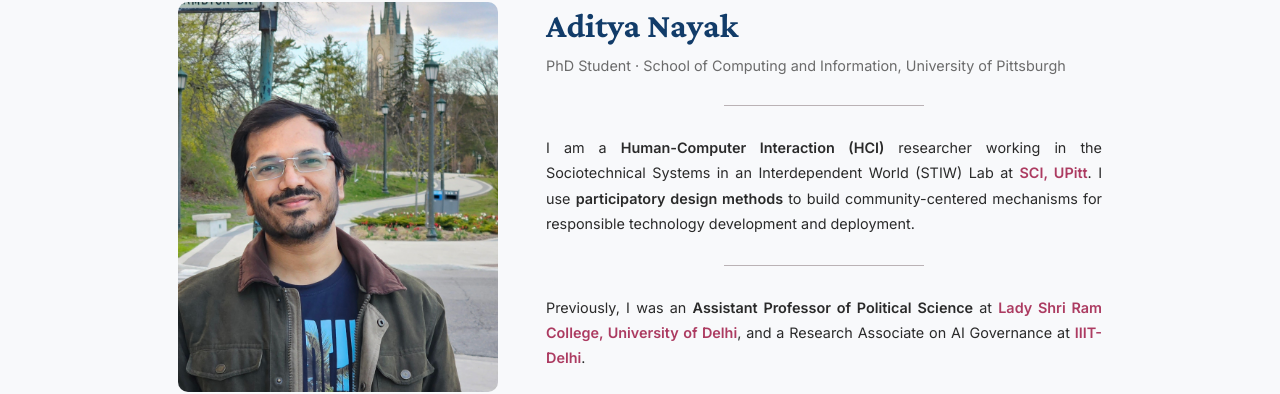
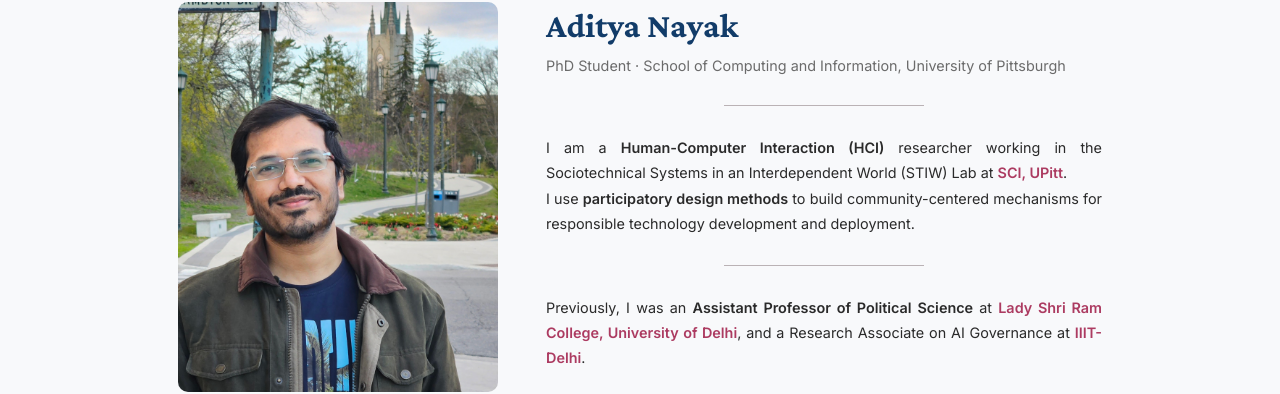
Before and after one commit to adityanayak-info/adityanayak-info.github.io, a Jekyll site: the page built from index.md, in a window 1280 px wide and 900 px high. Shown: the part 142-536 px from the top of the window. Built offline with Jekyll 4.4.1, drawn with Linux system fonts in a browser that asks for light colours.

Commit message:
Update default.html

```diff
--- a/_layouts/default.html
+++ b/_layouts/default.html
@@ -116,7 +116,7 @@
 
             <hr class="profile-rule">
 
-            <p>I am a <strong>Human-Computer Interaction (HCI)</strong> researcher working in the Sociotechnical Systems in an Interdependent World (STIW) Lab at <a class="inst-link" href="https://www.sci.pitt.edu" target="_blank">SCI, UPitt</a>. I use <strong>participatory design methods</strong> to build community-centered mechanisms for responsible technology development and deployment.</p>
+            <p>I am a <strong>Human-Computer Interaction (HCI)</strong> researcher working in the Sociotechnical Systems in an Interdependent World (STIW) Lab at <a class="inst-link" href="https://www.sci.pitt.edu" target="_blank">SCI, UPitt</a>.<br>I use <strong>participatory design methods</strong> to build community-centered mechanisms for responsible technology development and deployment.</p>
 
             <hr class="profile-rule">
 
```
